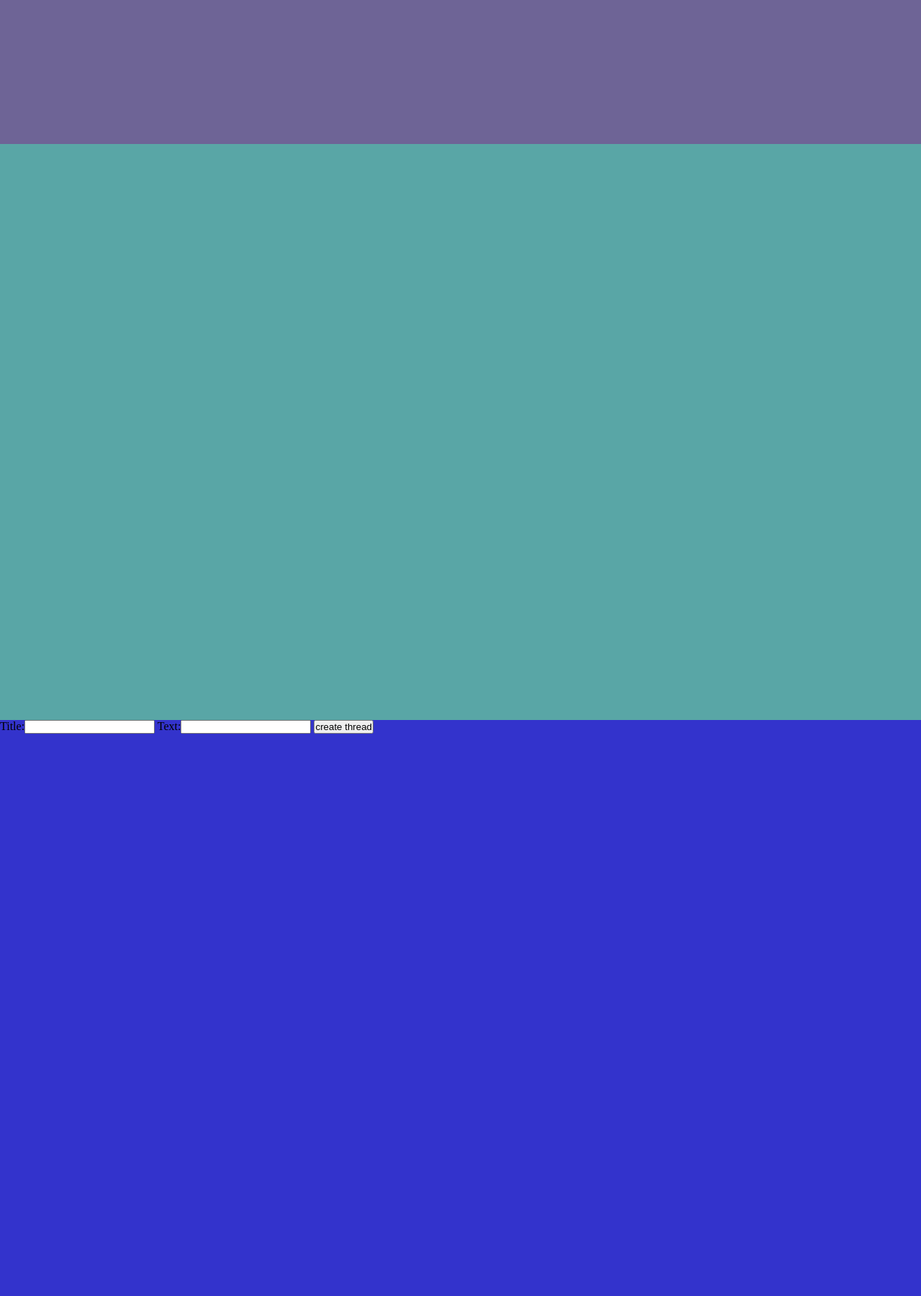
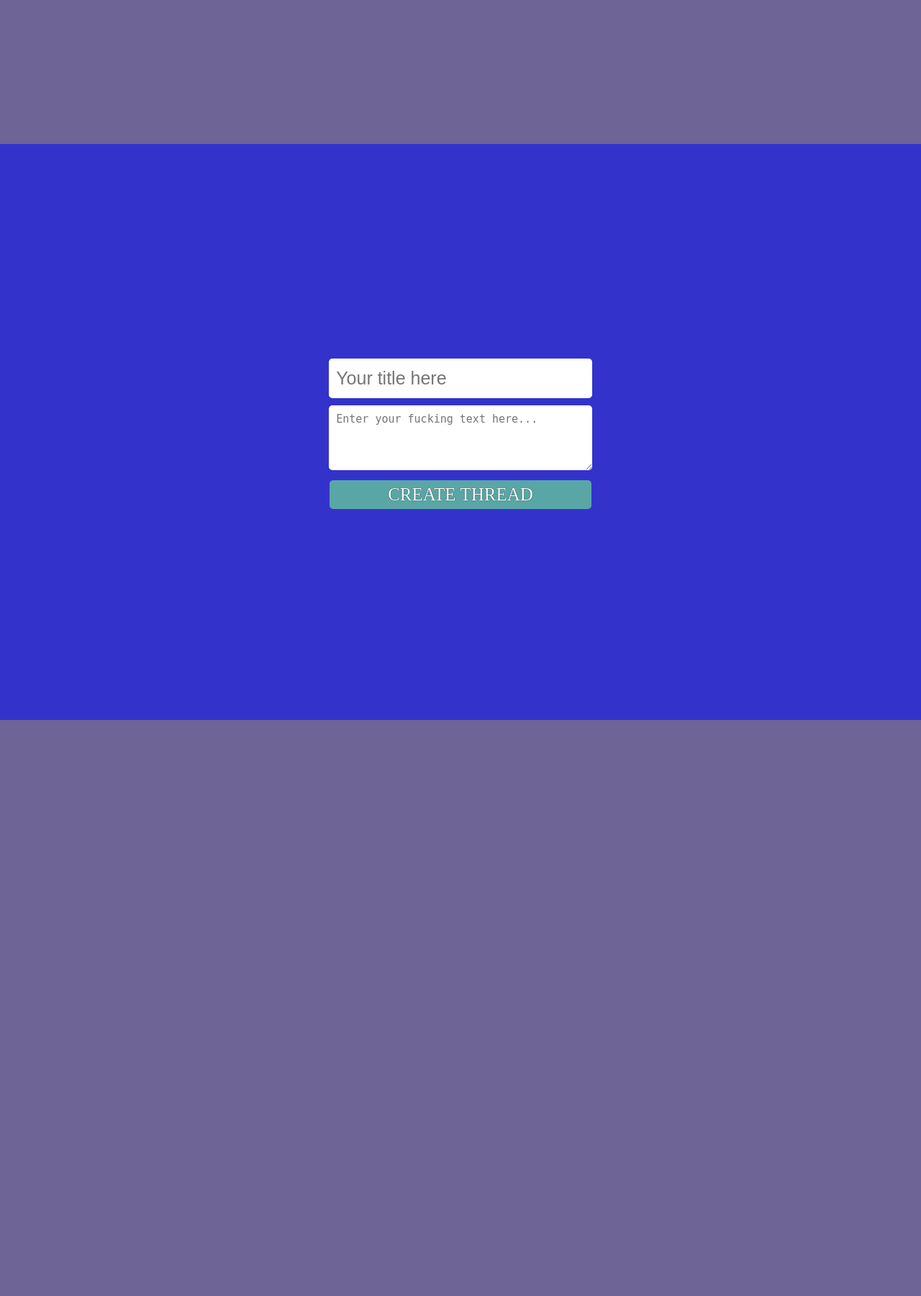
Before and after one commit to paramsingh/backpage, a Django app: page /app/index/ in a window 1280 px wide. Shown: the part 600-2400 px from the top of the page at 72% size. After the commit the page ends 1600 px from the top, so only its background shows below. Run offline with Django 3.2, Linux system fonts and the light colour scheme; data that the repository does not hold is empty; some web fonts are replaced.

Commit message:
Styled the index page a LOT.

```diff
--- a/app/forms.py
+++ b/app/forms.py
@@ -2,15 +2,19 @@ from django import forms
 from app.models import Thread, Post
 
 class ThreadForm(forms.ModelForm):
-	title = forms.CharField(max_length = 200)
-	text = forms.CharField(max_length = 4962)
+	title = forms.CharField(widget = forms.TextInput(attrs={
+		'placeholder': 'Your title here'
+		}), max_length = 200)
+	text = forms.CharField(widget = forms.Textarea(attrs={
+		'placeholder':'Enter your fucking text here...'
+		}), max_length = 4962)
 
 	class Meta:
 		model = Thread
 		fields = ['title', 'text']
 
 class PostForm(forms.ModelForm):
-	text = forms.CharField(max_length = 4962, )
+	text = forms.CharField(widget = forms.Textarea, max_length = 4962)
 
 	class Meta:
 		model = Post
--- a/templates/app/index.html
+++ b/templates/app/index.html
@@ -4,6 +4,10 @@
 <title>BackPage-HOME</title>
 <script src="{% static 'js/scroll.js' %}"></script>
 <style>
+@font-face {
+	font-family: opificio;
+	src: url("{% static 'fonts/Opificio.ttf'%}");
+}
 *{
 	padding: 0px;
 	margin: 0px;
@@ -27,7 +31,7 @@ body {
 }
 #divslide3{
 	background-color: #3333CC;
-	top: 200%;
+	top: 100%;
 }
 
 #divnav{
@@ -50,6 +54,59 @@ body {
 	box-shadow: 0px 0px 2px 2px white;
 	background-color: 	#996633;
 }
+
+#divform {
+	width: 30%;
+	height: 25%;
+	position: absolute;
+	left: 35%;
+	top: 32%;
+	text-align: center;
+	font-family: verdana;
+}
+#id_title{
+	margin-top: 11%;
+	display: inline-block;
+	width: 90%;
+	height: 35px;
+	padding-left: 5px;
+	padding: 10px;
+	font-size: 25px;
+	border: none;
+	border-radius: 5px;
+}
+#id_text{
+	width: 90%;
+	height: 70px;
+	margin-top: 10px;
+	padding-left: 5px;
+	padding: 10px;
+	font-size: 15px;
+	border: none;
+	border-radius: 5px;
+}
+#submitbutton {
+	width: 95%;
+	height: 40px;
+	margin-top: 10px;
+	border: none;
+	padding: 5px;
+	font-size: 25px;
+	border-radius: 5px;
+	font-family: opificio;
+	background-color: #59a6a6;
+	color: white;
+	text-shadow: 0px 0px 1px black;
+}
+#submitbutton:hover {
+	background-color: #1B3232;
+	text-shadow: 0px 0px 1px black;
+	box-shadow: 0px 0px 1px 1px white inset;
+}
+#id_text:focus,#id_title:focus {
+	box-shadow: none;
+	border: none;
+}
 </style>
 
 <script>
@@ -70,11 +127,11 @@ body {
 
 </div>
 <div id="divslide3">
-<form action="/app/index/" method="POST">
+	<div id="divform">
+	<form action="/app/index/" method="POST">
 	{% csrf_token %}
-	{{form}}
-	<input type="submit" value="create thread">
+	{{form.title}}<br>
+	{{form.text}}
+	<input type="submit" value="CREATE THREAD" id="submitbutton">
 </div>
-<div id="divform">
-
 </div>
```
